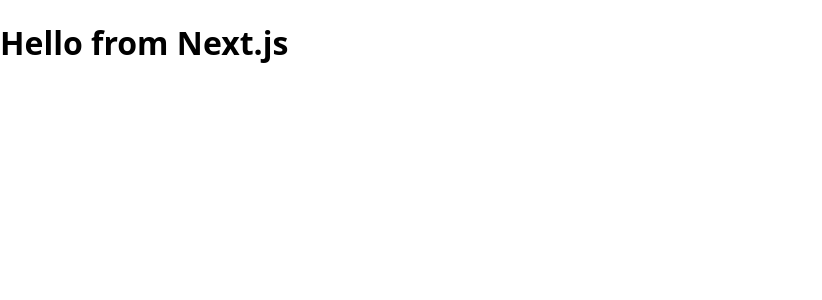
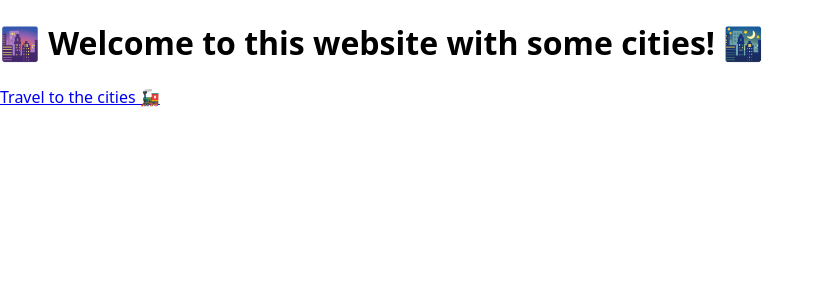
Before and after one commit to Miriam-Voelkl/self-directed-learning_cities-of-the-world, a Next.js app: page / in a window 1280 px wide. Shown: the top 300 px of the page, without its empty margins (0-822 px from the left). Built offline with nearby package versions, Linux system fonts and the light colour scheme.

Commit message:
link cities to home page

```diff
--- a/pages/index.js
+++ b/pages/index.js
@@ -1,7 +1,10 @@
+import Link from "next/link";
+
 export default function HomePage() {
   return (
-    <div>
-      <h1>Hello from Next.js</h1>
-    </div>
+    <>
+      <h1>🌆 Welcome to this website with some cities! 🌃</h1>
+      <Link href="/cities">Travel to the cities 🚂</Link>
+    </>
   );
 }
```
Also changed, not shown: pages/cities/index.js (+8 -5 lines).
